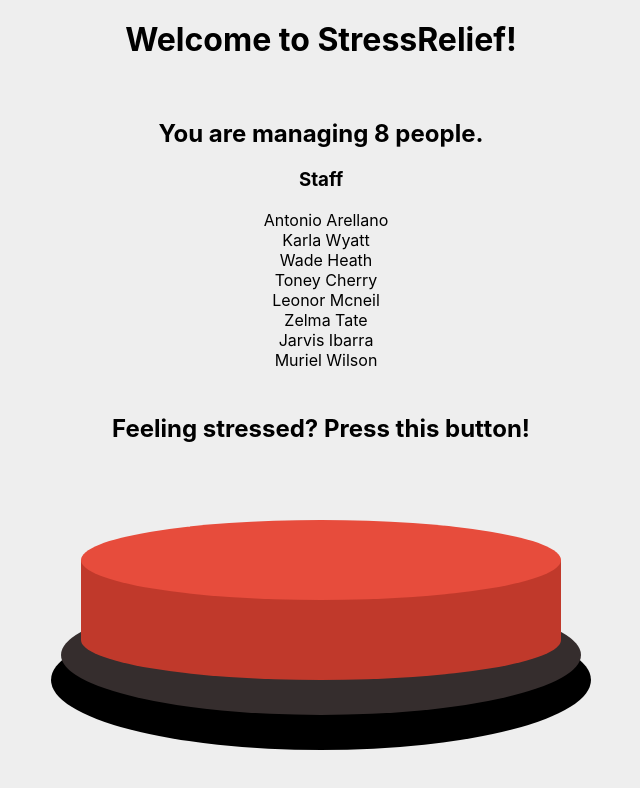
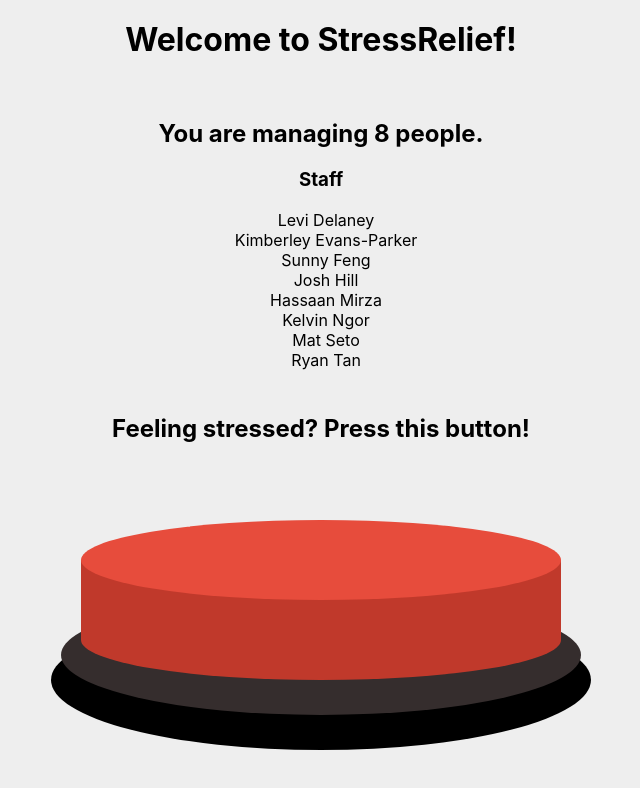
Before and after one commit to Pyxxil/TerribleHack, a React (Vite) app: page /stressrelief in a window 1280 px wide. Shown: the top 788 px of the page, without its empty margins (319-959 px from the left). Built offline with nearby package versions, Linux system fonts and the light colour scheme; no server answers.

Commit message:
Reorder cards

```diff
--- a/src/HomePage/index.tsx
+++ b/src/HomePage/index.tsx
@@ -81,29 +81,32 @@ const HomePage = () => {
           title="Is your internet working?"
           colour={getColour()}
         />
-        <Card link="/thermap" title="Thermap" colour={getColour()} />
-        <Card link="/lazysearch" title="Lazy Search" colour={getColour()} />
-        <Card link="/stressrelief" title="Stress Relief" colour={getColour()} />
-        <Card link="/hydra" title="Hydra" colour={getColour()} />
         <Card
-          link="/emaillecturer"
-          title="Email Lecturer Ditching"
+          link="/publicage"
+          title="Age Calculator"
           colour={getColour()}
         />
         <Card
-          link="/publicage"
-          title="Public Age Calculator"
+          link="/emaillecturer"
+          title="Email Lecturer Attendance"
           colour={getColour()}
         />
         <Card
-          link="/rubberducky"
-          title="Rubber Duck Debugging"
+          link="/qwikmaffs"
+          title="Qwik Maffs"
           colour={getColour()}
         />
-        <Card link="/howdoispell" title="Learn to Spell" colour={getColour()} />
+        <Card link="/howdoispell" title="Spell Check" colour={getColour()} />
+        <Card link="/lazysearch" title="Lazy Search" colour={getColour()} />
         <Card
           link="/makeacronym"
           title="Find out what an acronym is"
+          colour={getColour()}
+        />
+        <Card link="/stressrelief" title="Stress Relief" colour={getColour()} />
+        <Card
+          link="/rubberducky"
+          title="Rubber Duck Debugging"
           colour={getColour()}
         />
         <Card
@@ -111,11 +114,8 @@ const HomePage = () => {
           title="Check your symptoms"
           colour={getColour()}
         />
-        <Card
-          link="/qwikmaffs"
-          title="Test your math skills"
-          colour={getColour()}
-        />
+        <Card link="/thermap" title="Thermap" colour={getColour()} />
+        <Card link="/hydra" title="Hydra" colour={getColour()} />
         <Card
           link="/todonelist"
           title="Complete your ToDo List"
--- a/src/StressRelief/index.tsx
+++ b/src/StressRelief/index.tsx
@@ -4,14 +4,14 @@ import "./index.css";
 
 const StressRelief = () => {
   const [people, setPeople] = useState([
-    "Antonio Arellano",
-    "Karla Wyatt",
-    "Wade Heath",
-    "Toney Cherry",
-    "Leonor Mcneil",
-    "Zelma Tate",
-    "Jarvis Ibarra",
-    "Muriel Wilson",
+    "Levi Delaney",
+    "Kimberley Evans-Parker",
+    "Sunny Feng",
+    "Josh Hill",
+    "Hassaan Mirza",
+    "Kelvin Ngor",
+    "Mat Seto",
+    "Ryan Tan",
   ]);
 
   const fireSomeone = () => {
```
